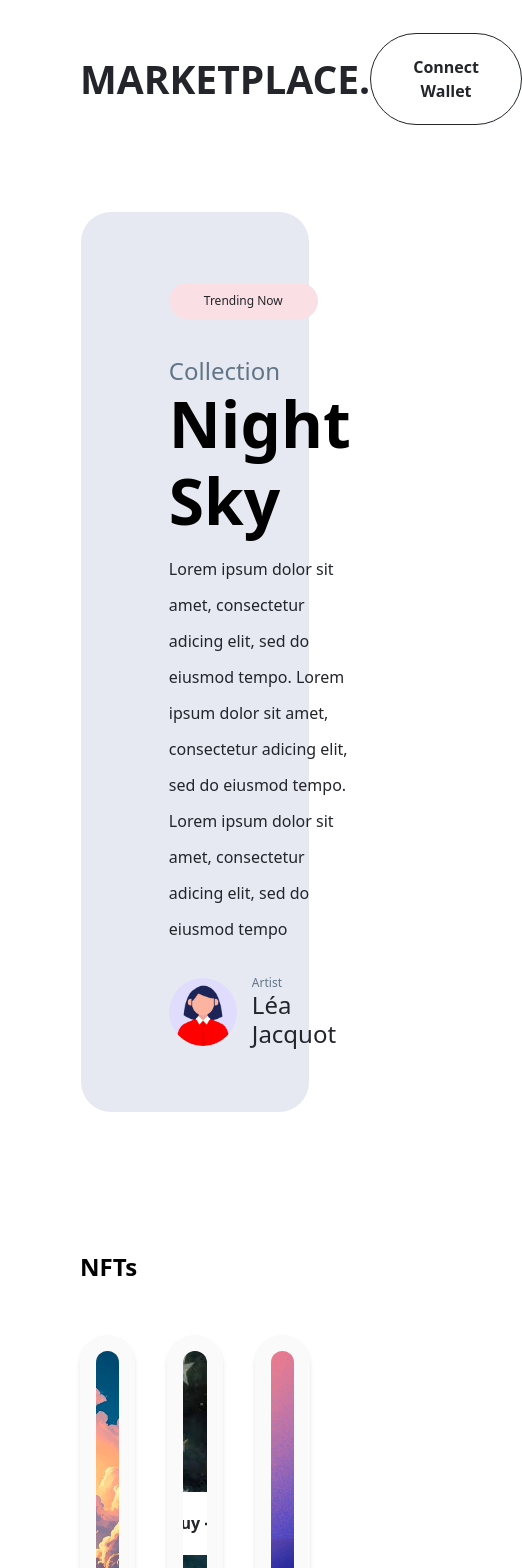
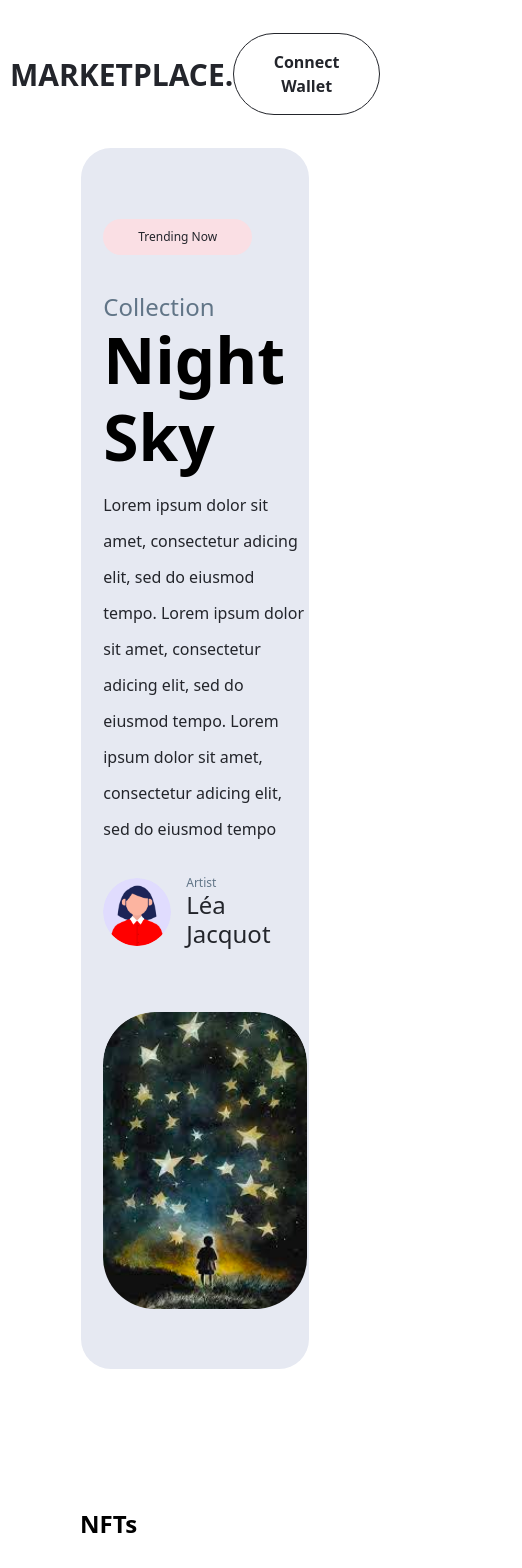
Before and after one commit to SaymanRabbi/risidio_assessment-, a React (Create React App) app: page /collection in a window 390 px wide. Shown: the top 1568 px of the page, 522 px wide, since content can reach past the window. Built offline with nearby package versions, Linux system fonts and the light colour scheme.

Commit message:
done with responsive

```diff
--- a/src/Components/Button/Button.tsx
+++ b/src/Components/Button/Button.tsx
@@ -10,7 +10,7 @@ interface ButtonProps extends React.ButtonHTMLAttributes<HTMLButtonElement> {
   }) => {
     return (
         <button
-        className={`${className} rounded-[87px] border-[1px] border-[#23252B] py-[21px] px-[42px] flex items-center justify-center`}
+        className={`${className} rounded-[87px] border-[1px] border-[#23252B] md:py-[21px] py-[16px] md:px-[42px] px-[35px] flex items-center justify-center`}
         {...buttonProps}
         >
         {children}
--- a/src/Components/Collections/Collection.tsx
+++ b/src/Components/Collections/Collection.tsx
@@ -46,7 +46,7 @@ const Collection = () => {
                 Collections
             </h2>
           <div
-           className=' grid grid-cols-1 md:grid-cols-3 gap-x-[40px]'
+           className=' grid grid-cols-1 md:grid-cols-3 gap-[40px]'
           >
           {
                 CollectionData.map((collection, index) => (
--- a/src/Components/Container/Container.tsx
+++ b/src/Components/Container/Container.tsx
@@ -5,7 +5,7 @@ interface ContainerProps {
 }
 const Container: React.FC<ContainerProps> = ({ children, className }) => {
     return (
-      <div className={` px-[80px] ${className}`}>
+      <div className={` md:px-[80px] px-[10px] ${className}`}>
         {children}
       </div>
     );
--- a/src/Components/Hero/Hero.tsx
+++ b/src/Components/Hero/Hero.tsx
@@ -26,17 +26,17 @@ const Hero:React.FC<HeroProps> = ({
 }) => {
     return (
      <Container
-        className='!px-[80px] pt-[54px]'
+        className='px-[80px] md:pt-[54px]'
      >
         {
             button && <Stricker />
         }
 
            <div
-         className={`bg-[#E6E9F2] rounded-[30px] pl-[87px] pr-[74px]  ${className} min-h-[518px] h-[100%] max-w-[99%] w-[100%] mx-auto`}
+         className={`bg-[#E6E9F2] rounded-[30px] md:pl-[87px] pl-[20px] pr:[20px] md:pr-[74px]  ${className} min-h-[518px] h-[100%] max-w-[99%] w-[100%] mx-auto`}
         >
             <div
-             className='flex items-center justify-between w-[98%] mx-auto'
+             className='grid md:grid-cols-2 grid-cols-1 w-[98%] mx-auto'
             >
                 {/* ----left content---- */}
             <div className=' pt-[71px] pb-[64px]'>
@@ -66,7 +66,7 @@ const Hero:React.FC<HeroProps> = ({
                     {/* -----description--- */}
                      {
                             description && (
-                                <div className=' mt-[12px] md:max-w-[55%]'>
+                                <div className=' mt-[12px] md:max-w-[55%] w-[100%]'>
                                     <p className=' text-[16px] text-[#23252B] font-[400] leading-[36px]'>
                                     {descriptionText}
                                     </p>
@@ -90,13 +90,13 @@ const Hero:React.FC<HeroProps> = ({
                     {
                         button && (
                             <div className=' mt-[48px] flex gap-x-[15px]'>
-                               <Button className=' bg-[#23252B] text-white !px-[100px]'>
+                               <Button className=' bg-[#23252B] text-white lg:!px-[100px] !px-[20px]'>
                                  Buy
                                  </Button>
                                 <Link
                                  to={'/collection'}
                                 >
-                                <Button className=' bg-[#E6E9F2] text-[#23252B] !px-[70px]'>
+                                <Button className=' bg-[#E6E9F2] text-[#23252B] lg:!px-[70px]'>
                                  See collection
                                     </Button>
                                 </Link>
@@ -108,7 +108,7 @@ const Hero:React.FC<HeroProps> = ({
             {/* -----left content----- */}
 
             {/* ----right content---- */}
-            <div className=' pt-[ 47px] pb-[60px] max-w-[437px] w-[100%] max-h-[411px] h-[100%] rounded-[52px] overflow-hidden'>
+            <div className=' pt-[ 47px] pb-[60px] max-w-[437px] w-[100%] max-h-[411px] h-[100%] rounded-[52px] overflow-hidden my-auto md:ml-auto ml-[-2%]]'>
                  <img src={heroCover} alt="Start" className=' w-[100%] h-[100%] rounded-[52px]' />
             </div>
             {/* ----right content---- */}
--- a/src/Components/NFT/NFT.tsx
+++ b/src/Components/NFT/NFT.tsx
@@ -49,13 +49,13 @@ const NFT = () => {
    }
     return (
        <Container
-        className='!px-[80px] mt-[140px]'
+        className='px-[80px] mt-[140px]'
        >
          <div>
              <h2 className=' font-[800] text-[24px] leading-[29px]'>NFTs</h2>
         </div>
         {/* ---card-- */}
-        <div className=' grid grid-cols-3 gap-8 mt-[54px]'>
+        <div className=' grid md:grid-cols-3 gap-8 mt-[54px] grid-cols-1'>
              {
                     data.map((nft, index) => (
                         <div className=' h-[498px] rounded-[47px] bg-[#FAFAFA] p-[16px] shadow-md cursor-pointer hover:shadow-lg'
--- a/src/Components/Navbar/Navbar.tsx
+++ b/src/Components/Navbar/Navbar.tsx
@@ -18,7 +18,7 @@ const Navbar = () => {
             {/* -----content----- */}
             <div className=' flex justify-between items-center z-[100]'>
                   {/* -----logo */}
-                  <div className=' text-[39px] font-bold text-textColor'>
+                  <div className=' md:text-[39px] text-[30px] font-bold text-textColor'>
                  <Link to='/'>
                  <h2>
                   MARKETPLACE.
```
